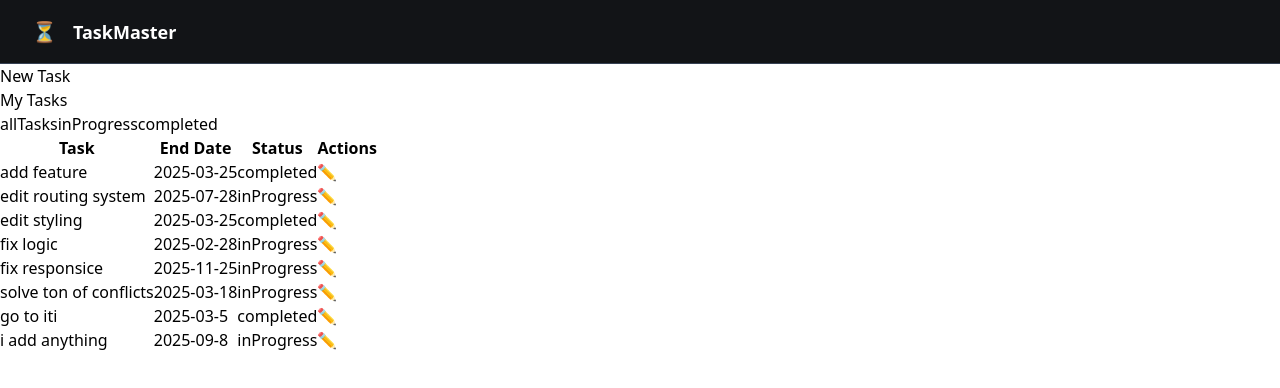
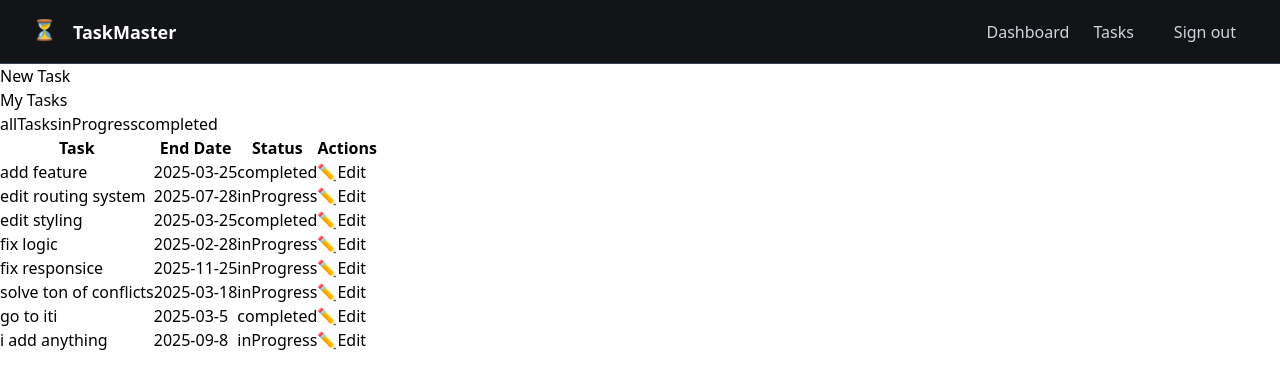
Before and after one commit to AhmedNAgy25/Task-Master, a React (Vite) app: page /tasks in a window 1280 px wide. Shown: the top 388 px of the page. Built offline with nearby package versions, Linux system fonts and the light colour scheme.

Commit message:
some touches for make testing more easy

```diff
--- a/src/components/Navbar.jsx
+++ b/src/components/Navbar.jsx
@@ -6,13 +6,16 @@ export default function Navbar({ isAuthenticated, signOut }) {
   return (
     <nav className="w-full h-16 border-b border-gray-700 px-4 sm:px-8 py-3 bg-[#121417] flex justify-between items-center">
       <div className="flex items-center gap-4">
-        <div className="text-white text-xl">⏳</div>
+        <div className="text-white text-xl pb-[4px]">⏳</div>
         <div className="font-bold text-lg text-white">TaskMaster</div>
       </div>
 
       <div className="flex items-center gap-4">
-        {isAuthenticated ? (
+        {/* {isAuthenticated ? ( */
+        /*jsut for testig and navigation easly while styling*/}
+        {!isAuthenticated ? (
           <>
+            <div className="navigator">
               <Link
                 to="/dashboard"
                 className="text-gray-300 hover:text-white transition-colors px-3 py-2 rounded-lg hover:bg-gray-800"
@@ -25,6 +28,7 @@ export default function Navbar({ isAuthenticated, signOut }) {
               >
                 Tasks
               </Link>
+            </div>
             <button
               onClick={signOut}
               className="text-gray-300 hover:text-white transition-colors px-3 py-2 rounded-lg hover:bg-gray-800"
--- a/src/pages/Createtasks.jsx
+++ b/src/pages/Createtasks.jsx
@@ -1,4 +1,4 @@
-import React, { useState } from "react";
+import { useState } from "react";
 
 function Createtasks() {
   const [task, setTask] = useState({
--- a/src/pages/Tasks.jsx
+++ b/src/pages/Tasks.jsx
@@ -92,7 +92,7 @@ export default function TasksPage() {
                     className="edit-btn"
                     title="Edit task"
                   >
-                    ✏️
+                    ✏️Edit
                   </button>
                 </td>
               </tr>
```
Lines whose indentation alone changed are shown as unchanged.
